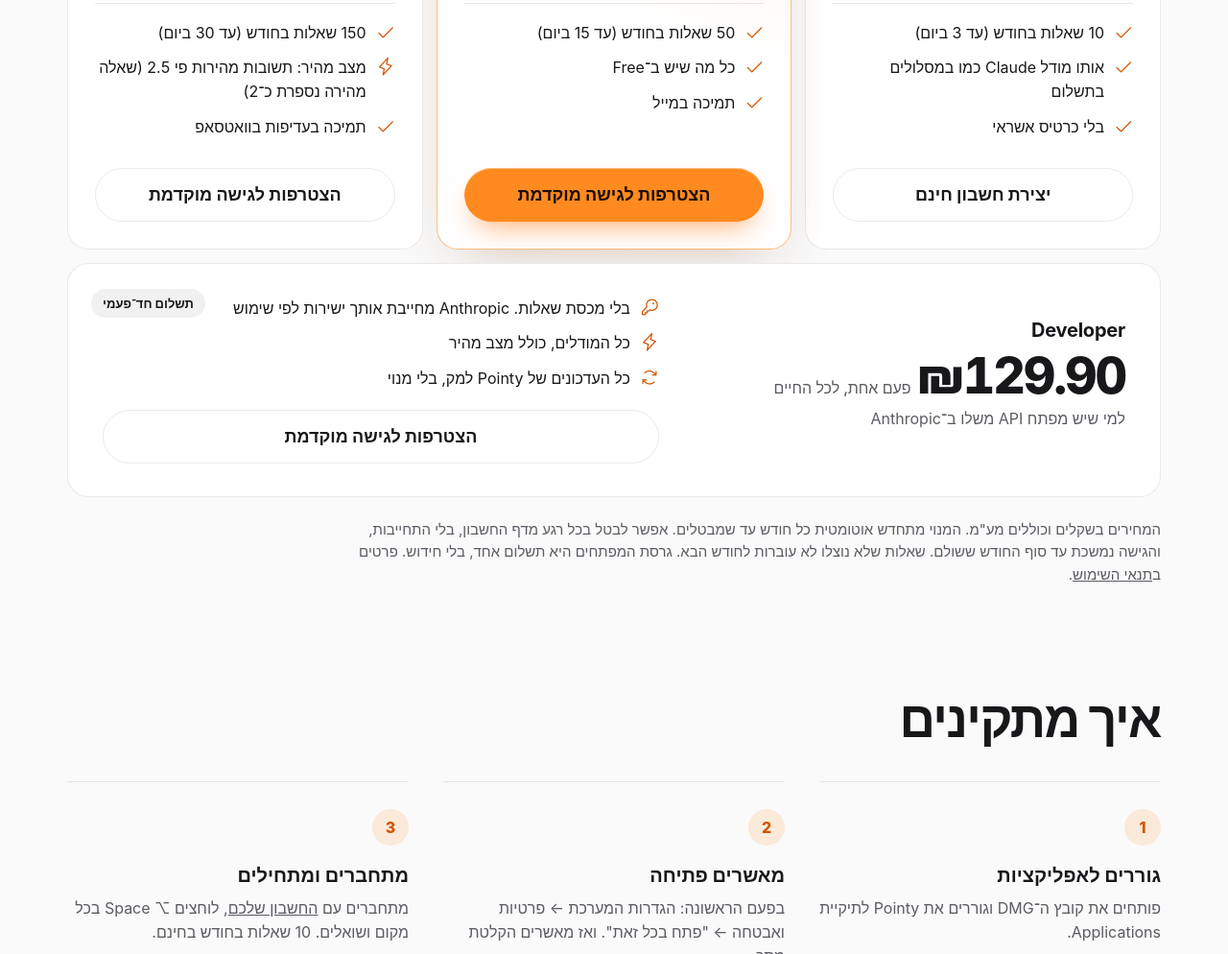
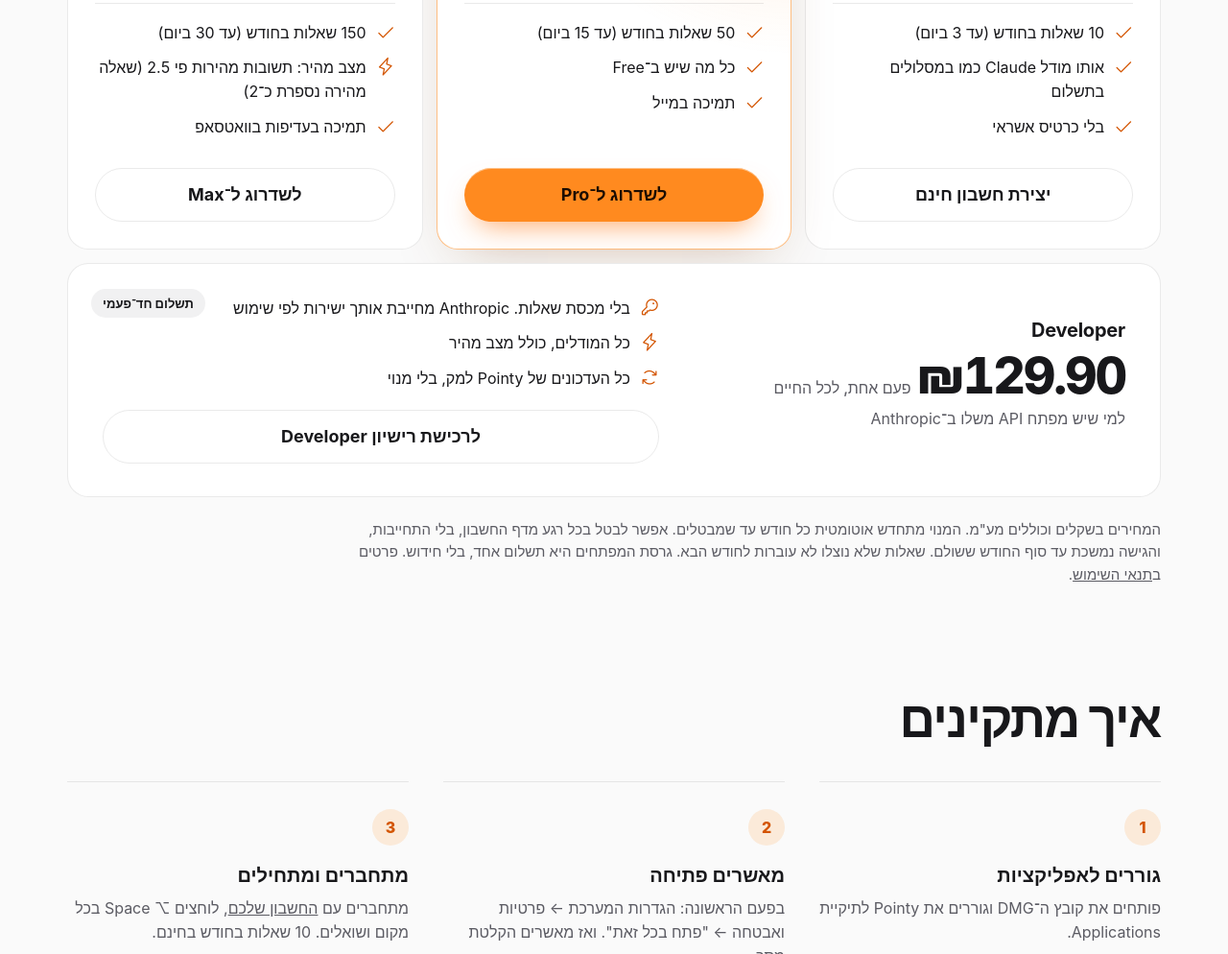
Before and after one commit to TOMERZOR/pointy, a plain HTML site: page docs/index.html in a window 1280 px wide. Shown: the part 2457-3451 px from the top of the page at 96% size. Drawn offline with Linux system fonts and the light colour scheme.

Commit message:
Pricing buttons: buy the plan instead of early access
Co-Authored-By: Claude Opus 5.5 <noreply@anthropic.com>

```diff
--- a/docs/index.html
+++ b/docs/index.html
@@ -165,7 +165,7 @@
           <li><i class="ph ph-check" aria-hidden="true"></i><span><span lang="he">כל מה שיש ב־Free</span><span lang="en">Everything in Free</span></span></li>
           <li><i class="ph ph-check" aria-hidden="true"></i><span><span lang="he">תמיכה במייל</span><span lang="en">Email support</span></span></li>
         </ul>
-        <a class="btn btn-primary" href="signup.html"><span lang="he">הצטרפות לגישה מוקדמת</span><span lang="en">Get early access</span></a>
+        <a class="btn btn-primary" href="signup.html"><span lang="he">לשדרוג ל־Pro</span><span lang="en">Get Pro</span></a>
       </article>
       <article class="plan p-max reveal">
         <h3>Max</h3>
@@ -176,7 +176,7 @@
           <li><i class="ph ph-lightning" aria-hidden="true"></i><span><span lang="he">מצב מהיר: תשובות מהירות פי 2.5 (שאלה מהירה נספרת כ־2)</span><span lang="en">Fast mode: 2.5× quicker answers (a fast question counts as 2)</span></span></li>
           <li><i class="ph ph-check" aria-hidden="true"></i><span><span lang="he">תמיכה בעדיפות בוואטסאפ</span><span lang="en">Priority WhatsApp support</span></span></li>
         </ul>
-        <a class="btn btn-ghost" href="signup.html"><span lang="he">הצטרפות לגישה מוקדמת</span><span lang="en">Get early access</span></a>
+        <a class="btn btn-ghost" href="signup.html"><span lang="he">לשדרוג ל־Max</span><span lang="en">Get Max</span></a>
       </article>
         <article class="plan p-dev reveal">
           <div class="dev-main">
@@ -191,7 +191,7 @@
               <li><i class="ph ph-lightning" aria-hidden="true"></i><span><span lang="he">כל המודלים, כולל מצב מהיר</span><span lang="en">Every model, including fast mode</span></span></li>
               <li><i class="ph ph-arrows-clockwise" aria-hidden="true"></i><span><span lang="he">כל העדכונים של Pointy למק, בלי מנוי</span><span lang="en">Every Pointy for Mac update, no subscription</span></span></li>
             </ul>
-            <a class="btn btn-ghost" href="signup.html"><span lang="he">הצטרפות לגישה מוקדמת</span><span lang="en">Get early access</span></a>
+            <a class="btn btn-ghost" href="signup.html"><span lang="he">לרכישת רישיון Developer</span><span lang="en">Get the Developer license</span></a>
           </div>
         </article>
       </div>
```
